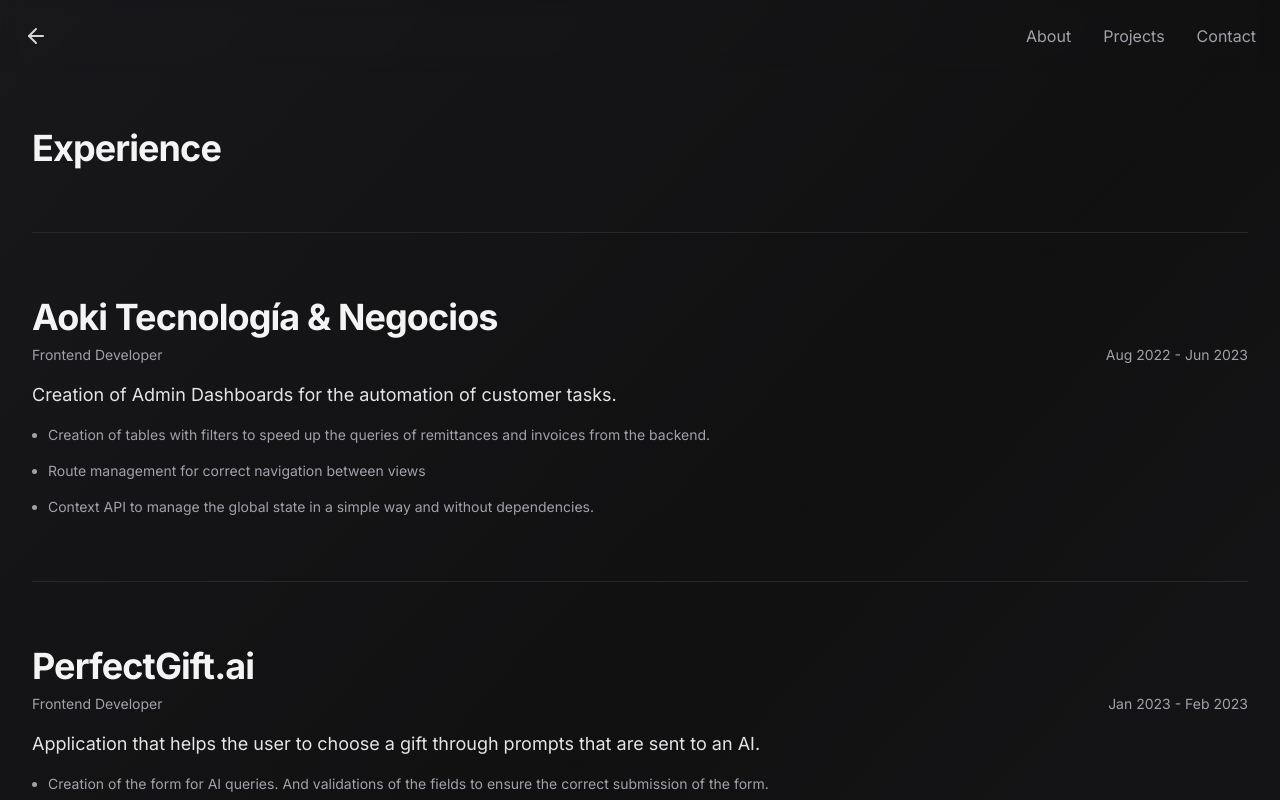
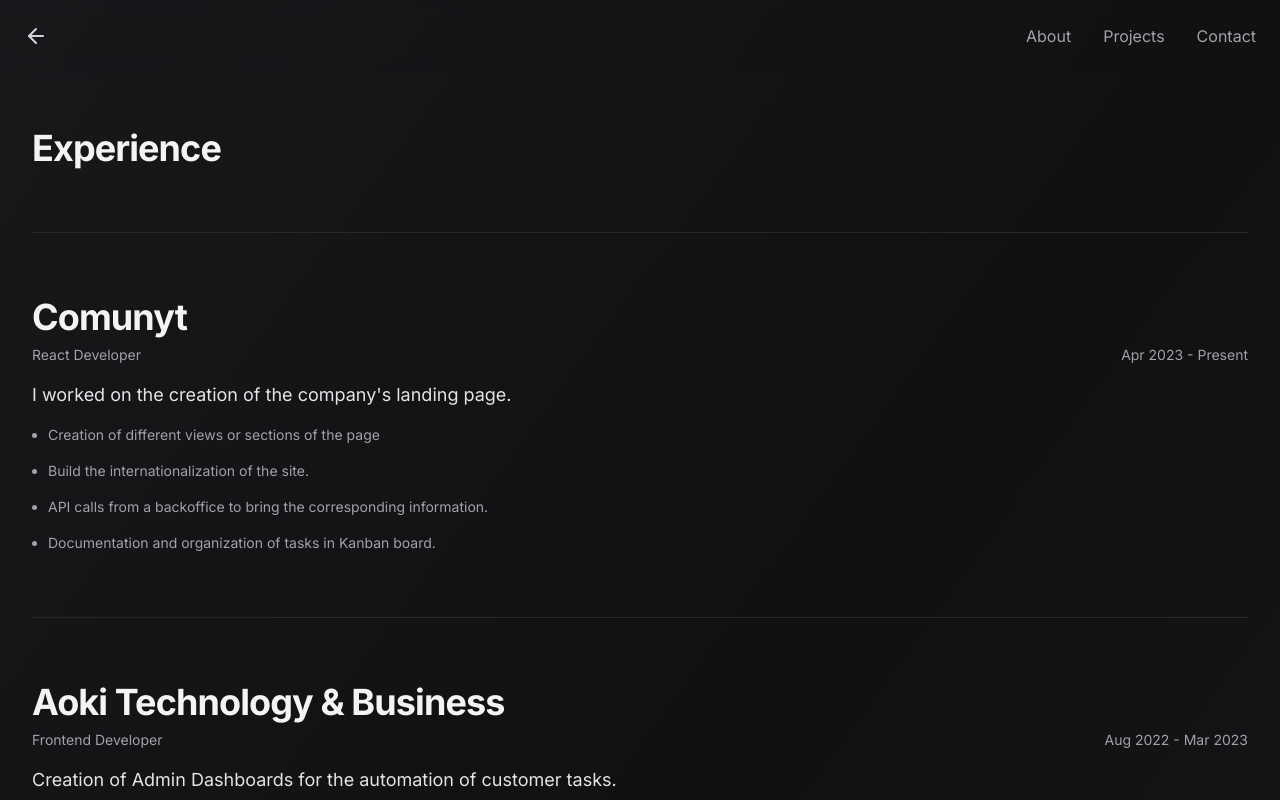
Before and after one commit to Santipac/Portfolio, a Next.js app: page /en/experience in a window 1280 px wide. Shown: the top 800 px of the page. Built offline with nearby package versions, Linux system fonts and the light colour scheme; what tailwindcss-debug-screens would draw is missing.

Commit message:
experience JSON updated

```diff
--- a/constants/experience.ts
+++ b/constants/experience.ts
@@ -1,9 +1,21 @@
 export const experience = {
   en: [
     {
-      company: 'Aoki Tecnología & Negocios',
+      company: 'Comunyt',
+      position: 'React Developer',
+      time: 'Apr 2023 - Present',
+      description: "I worked on the creation of the company's landing page.",
+      task: [
+        'Creation of different views or sections of the page',
+        'Build the internationalization of the site.',
+        'API calls from a backoffice to bring the corresponding information.',
+        'Documentation and organization of tasks in Kanban board.',
+      ],
+    },
+    {
+      company: 'Aoki Technology & Business',
       position: 'Frontend Developer',
-      time: 'Aug 2022 - Jun 2023',
+      time: 'Aug 2022 - Mar 2023',
       description:
         'Creation of Admin Dashboards for the automation of customer tasks.',
       task: [
@@ -39,6 +51,19 @@
     },
   ],
   es: [
+    {
+      company: 'Comunyt',
+      position: 'React Developer',
+      time: 'Abr 2023 - Presente',
+      description:
+        'Participé de forma activa en la creación de la Landing Page de la empresa',
+      task: [
+        'Creación de diferentes vistas o secciones de la página.',
+        'Creación del soporte multi-idioma o internacionalización de la página.',
+        'Consumo de API desde un backoffice para traer la información correspondiente.',
+        'Documentacion y organización de las tareas en tablero Kanban.',
+      ],
+    },
     {
       company: 'Aoki Tecnología & Negocios',
       position: 'Desarrollador Frontend',
```
